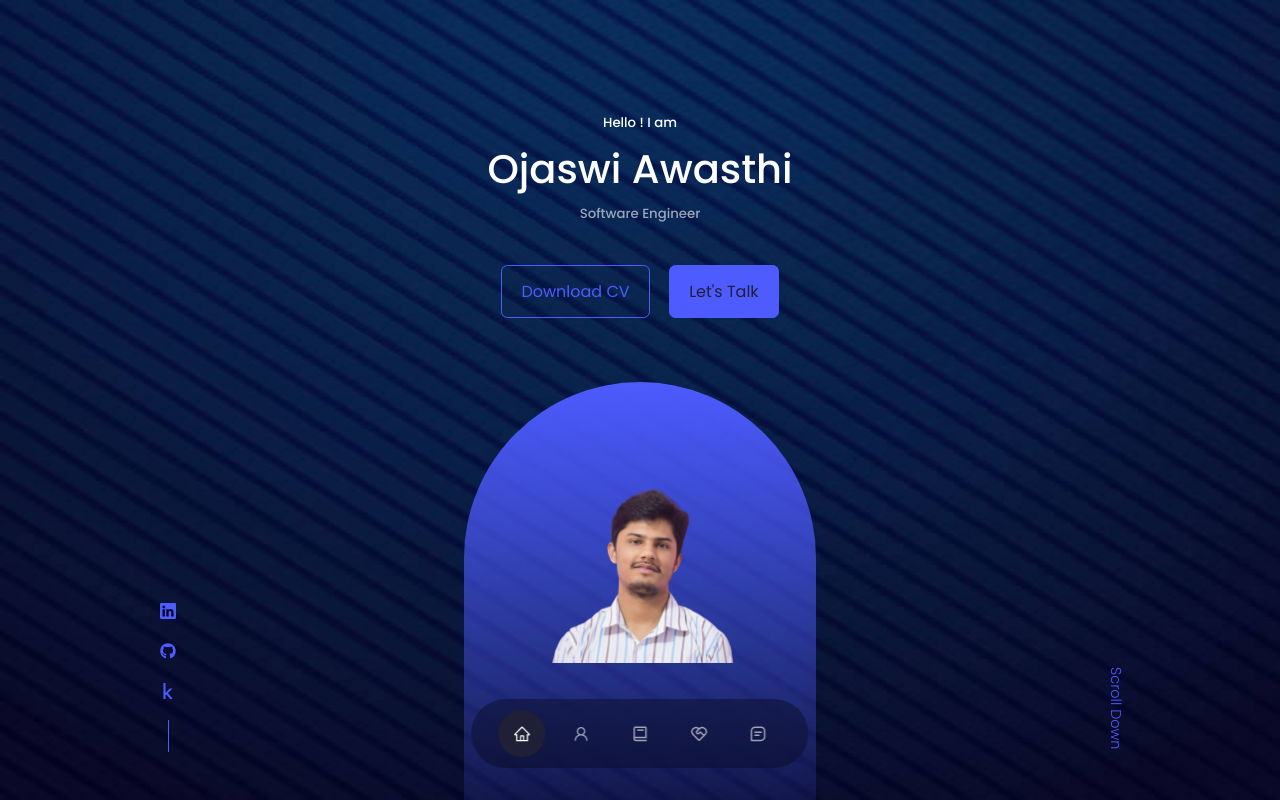
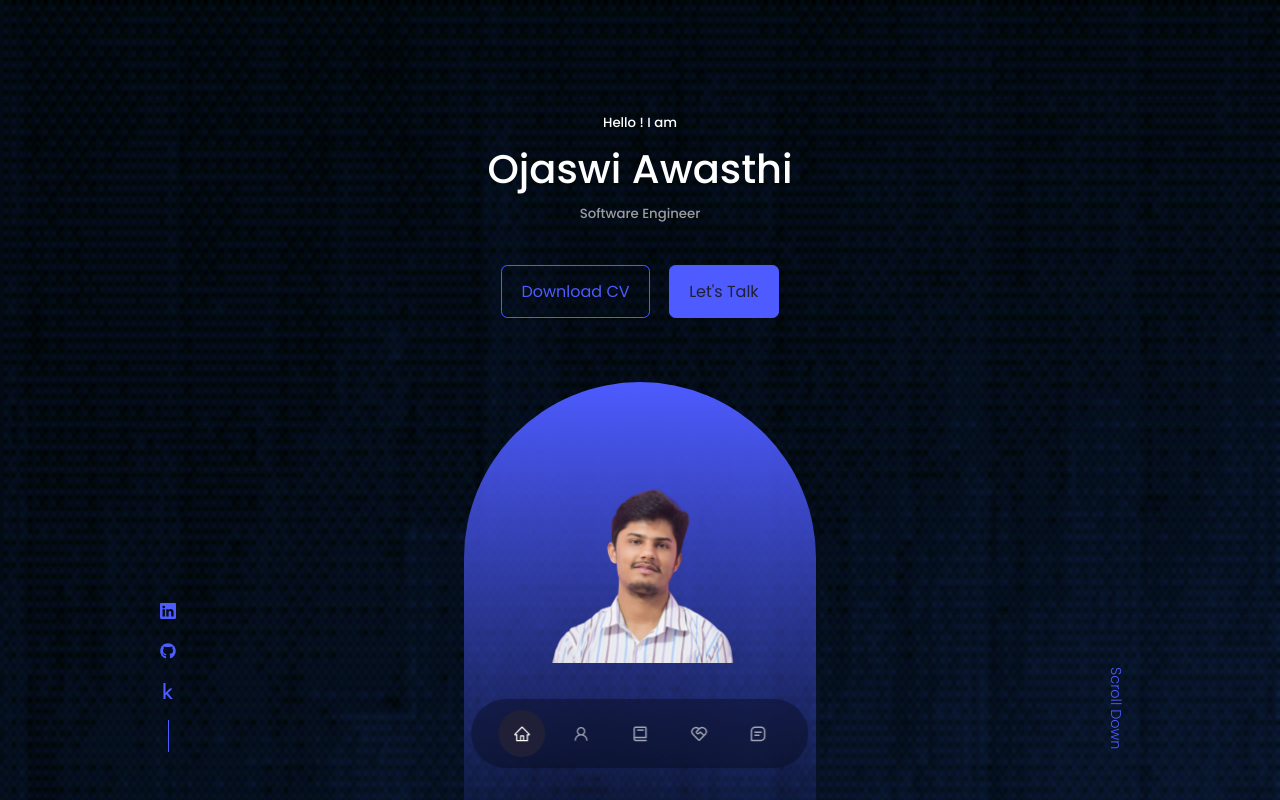
Before and after one commit to Ojaswi2000/ojaswi_portfolio, a React (Create React App) app: page / in a window 1280 px wide. Shown: the top 800 px of the page. Built offline with nearby package versions, Linux system fonts and the light colour scheme.

Commit message:
changed background

```diff
--- a/src/index.css
+++ b/src/index.css
@@ -40,7 +40,7 @@ body{
   line-height: 1.7;
   background-image: url(../src/assets/bg-image.jpg);
   background-repeat: no-repeat;
-  background-size: 100% 100%;
+  background-size: 300% 600%;
 }
 
 
```
Also changed, not shown: src/assets/about_me.jpg, src/assets/bg-image.jpg.
